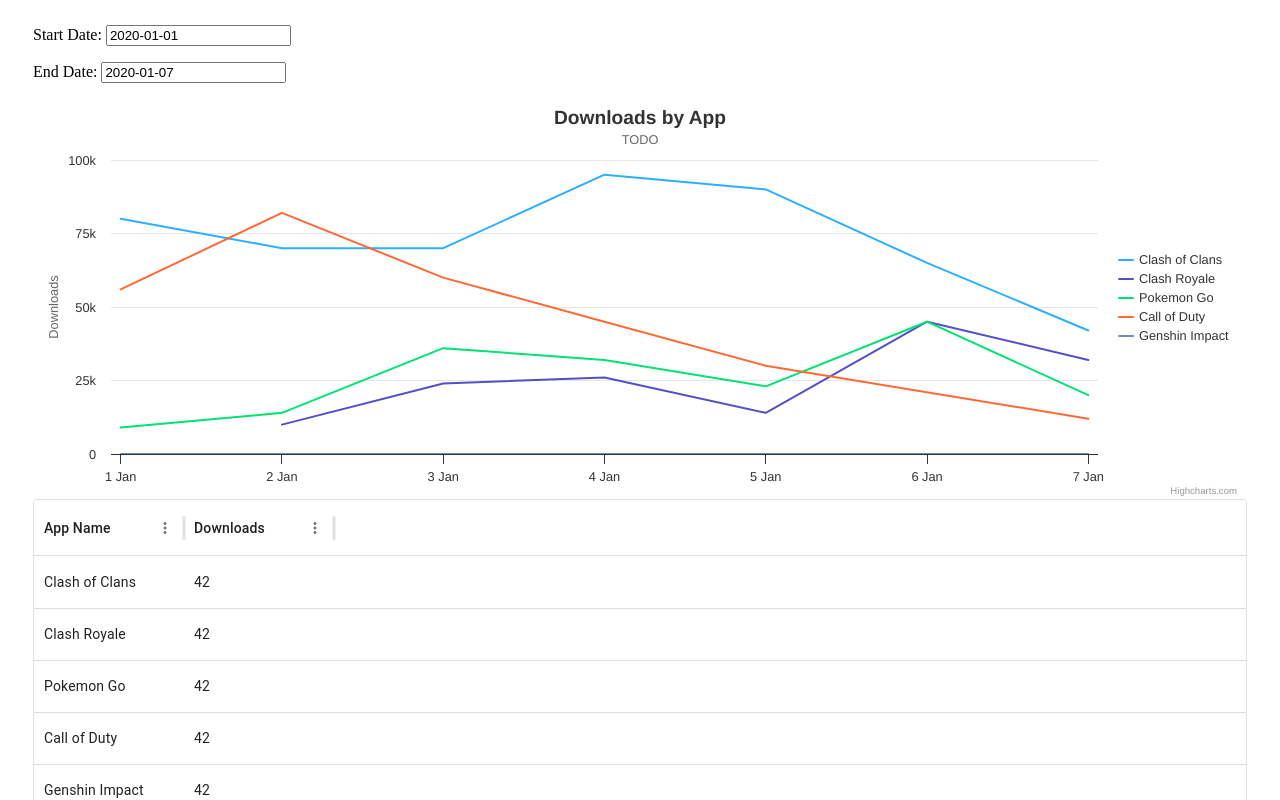
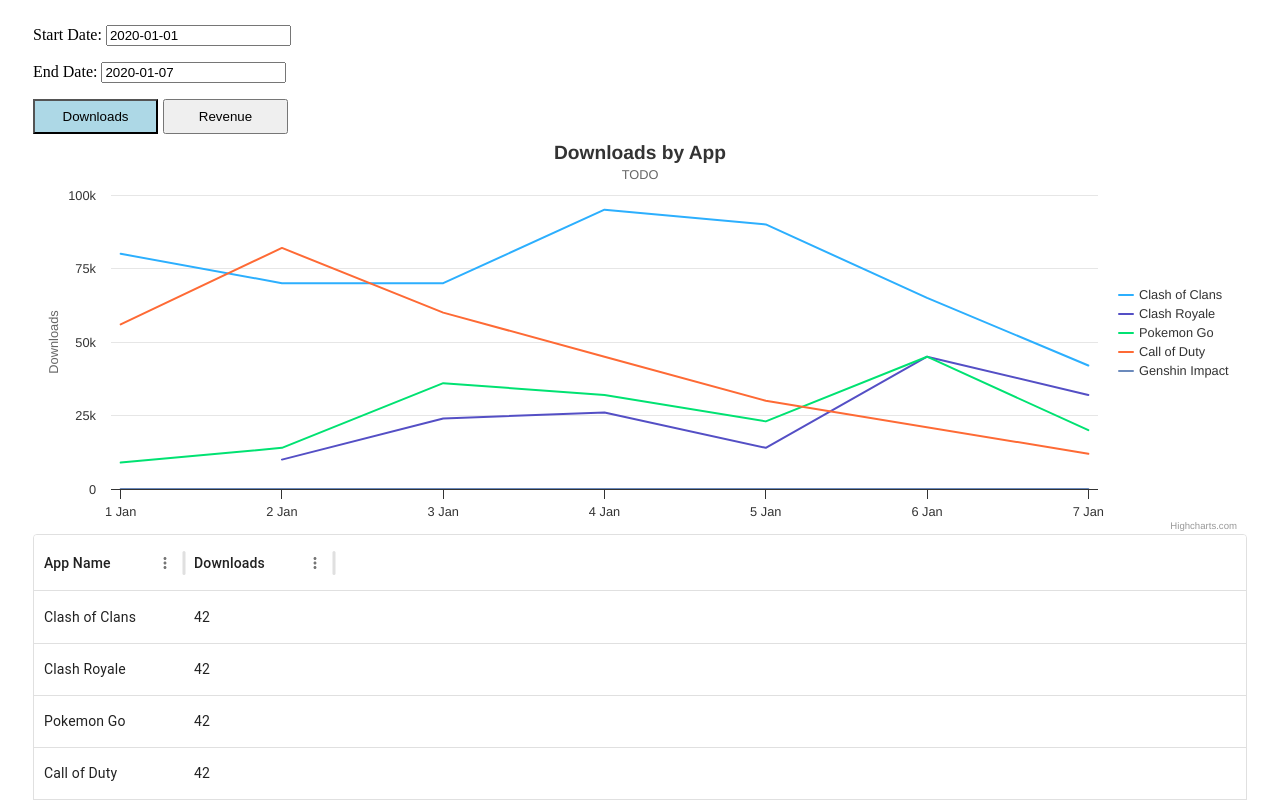
Before and after one commit to jaysenjonsin/fe-assignment-react, a React (Create React App) app: page / in a window 1280 px wide. Shown: the top 800 px of the page. Built offline with nearby package versions, Linux system fonts and the light colour scheme.

Commit message:
button controls added

```diff
--- a/src/App.css
+++ b/src/App.css
@@ -1,3 +1,18 @@
 .container {
   margin: 25px;
 }
+
+.measures {
+  display: flex;
+  gap: 5px;
+}
+
+.btn {
+  cursor: pointer;
+  padding: 8px;
+  width: 125px;
+}
+
+.btn.selected {
+  background-color: lightblue;
+}
--- a/src/App.tsx
+++ b/src/App.tsx
@@ -2,9 +2,15 @@
 import Table from "./Table";
 import useData from "./useData";
 import "./App.css";
+import { useState } from "react";
 
 const App = () => {
   const data = useData();
+  const [selectedMeasure, setSelectedMeasure] = useState("downloads");
+
+  const handleMeasure = (measure: string) => {
+    setSelectedMeasure(measure);
+  };
 
   return (
     <div className="container">
@@ -15,9 +21,23 @@
         <p>
           End Date: <input value="2020-01-07" />
         </p>
+        <div className="measures">
+          <button
+            className={`btn downloads ${selectedMeasure === "downloads" ? "selected" : ""}`}
+            onClick={() => handleMeasure("downloads")}
+          >
+            Downloads
+          </button>
+          <button
+            className={`btn revenue ${selectedMeasure === "revenue" ? "selected" : ""}`}
+            onClick={() => setSelectedMeasure("revenue")}
+          >
+            Revenue
+          </button>
+        </div>
       </div>
-      <Chart data={data} />
-      <Table data={data} />
+      <Chart data={data} measure={selectedMeasure} />
+      <Table data={data} measure={selectedMeasure} />
     </div>
   );
 };
--- a/src/Chart.tsx
+++ b/src/Chart.tsx
@@ -6,6 +6,7 @@
 
 type ChartProps = {
   data: Response;
+  measure: string;
 };
 
 const Chart = ({ data }: ChartProps) => {
--- a/src/Table.tsx
+++ b/src/Table.tsx
@@ -3,6 +3,7 @@
 
 type TableProps = {
   data: Response;
+  measure: string;
 };
 
 type RowProps = {
```
Also changed, not shown: 2 other files (tests, documents, lock files or other folders).
